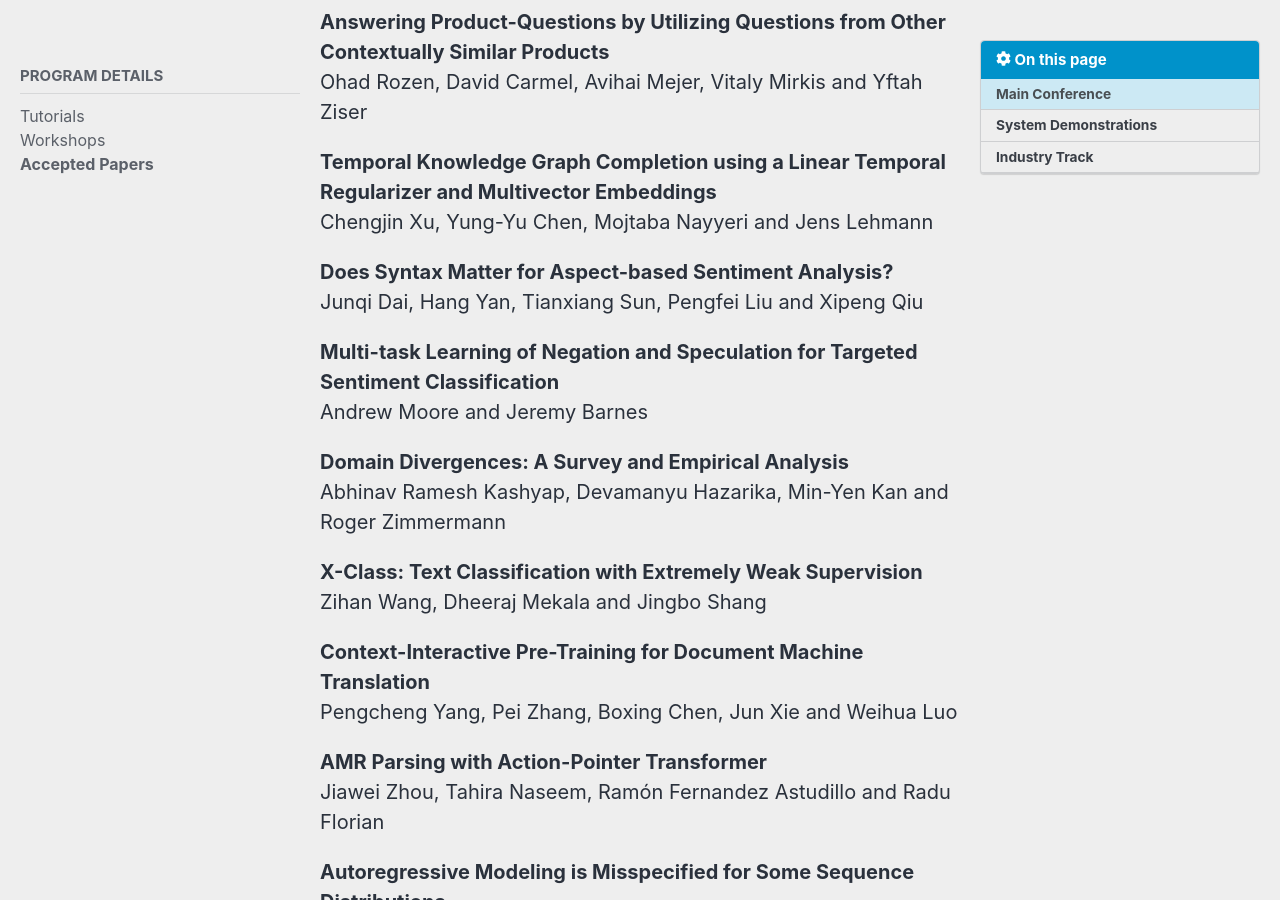
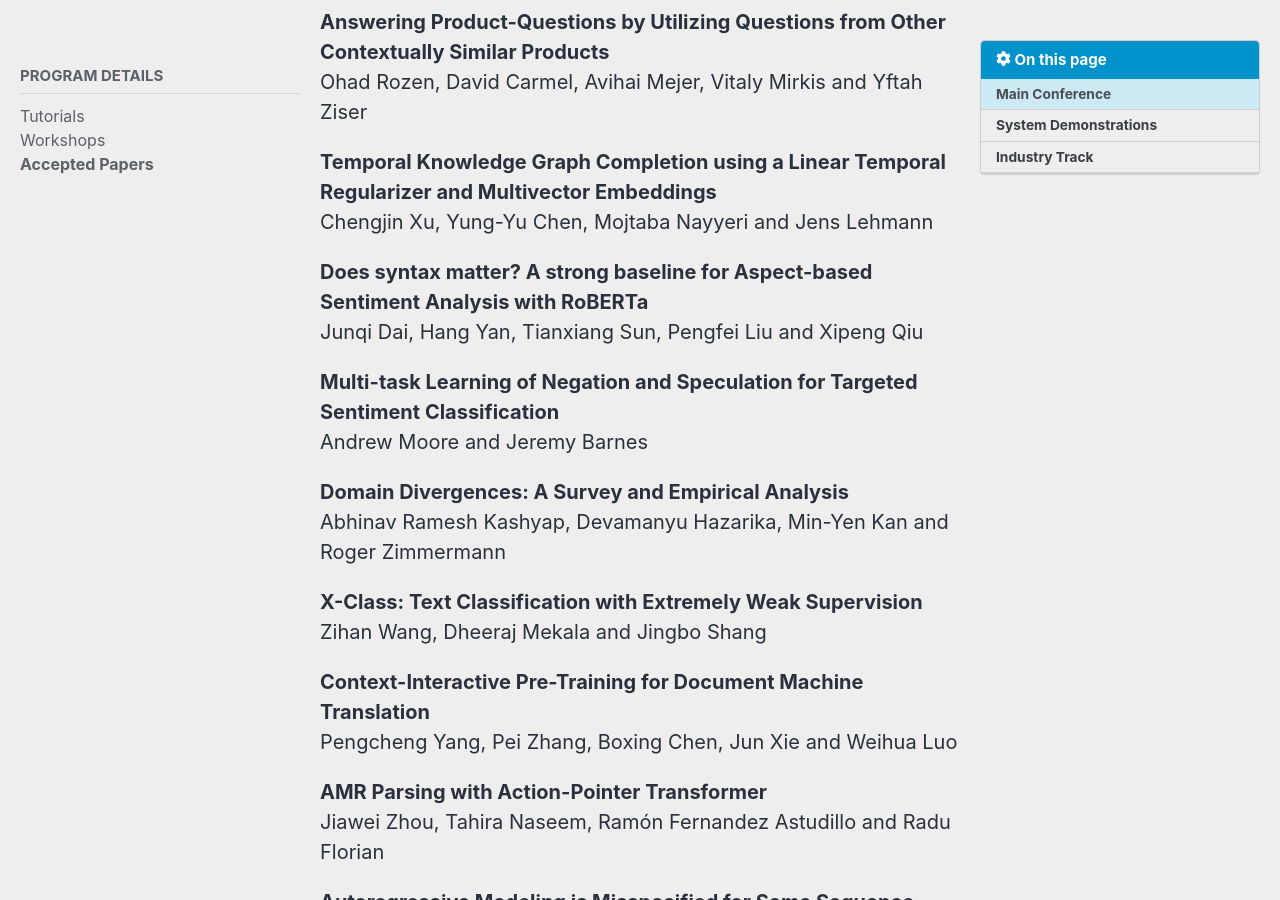
Before and after one commit to naacl-org/naacl-2021-website, a Jekyll site: the page built from _pages/program/accepted.md, in a window 1280 px wide and 900 px high, scrolled down 47893 px. Built offline with Jekyll 4.4.1, drawn with Linux system fonts in a browser that asks for light colours; cached includes are drawn as plain includes; nearby versions of some CDN libraries; comment, search, counter and statistics services are not loaded.

Commit message:
Updated the paper title

```diff
--- a/_pages/program/accepted.md
+++ b/_pages/program/accepted.md
@@ -853,7 +853,7 @@
 
 **Temporal Knowledge Graph Completion using a Linear Temporal Regularizer and Multivector Embeddings**<br>Chengjin Xu, Yung-Yu Chen, Mojtaba Nayyeri and Jens Lehmann
 
-**Does Syntax Matter for Aspect-based Sentiment Analysis?**<br>Junqi Dai, Hang Yan, Tianxiang Sun, Pengfei Liu and Xipeng Qiu
+**Does syntax matter? A strong baseline for Aspect-based Sentiment Analysis with RoBERTa**<br>Junqi Dai, Hang Yan, Tianxiang Sun, Pengfei Liu and Xipeng Qiu
 
 **Multi-task Learning of Negation and Speculation for Targeted Sentiment Classification**<br>Andrew Moore and Jeremy Barnes
 
```
